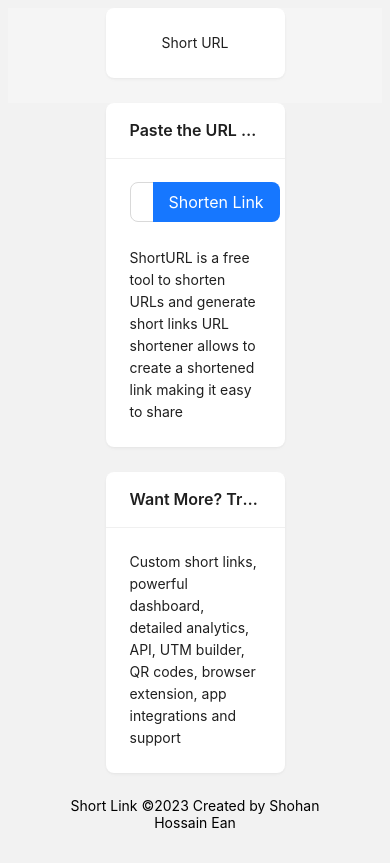
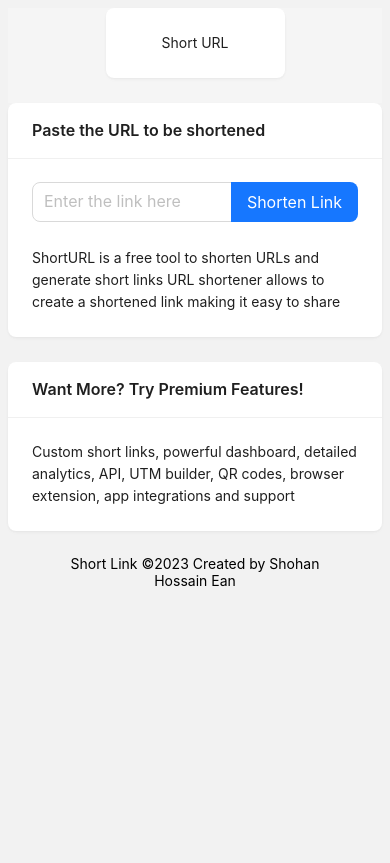
Before and after one commit to shohanean/lilliputl.ink, a Next.js app: page / in a window 390 px wide. Built offline with nearby package versions, Linux system fonts and the light colour scheme.

Commit message:
responsive issue solved

```diff
--- a/app/page.js
+++ b/app/page.js
@@ -1,12 +1,12 @@
 "use client";
-import { Input, Card, Col, Row } from "antd";
+import { Flex, Input, Card, Col, Row } from "antd";
 const { Search } = Input;
 
 export default function Home() {
   return (
     <>
-      <Row gutter={16}>
-        <Col span={12} offset={6}>
+      <Row gutter={16} justify="center">
+        <Col xs={24} xl={12}>
           <Card title="Paste the URL to be shortened" bordered={false}>
             <Search
               style={{ paddingBottom: "25px" }}
@@ -19,8 +19,8 @@ export default function Home() {
           </Card>
         </Col>
       </Row>
-      <Row gutter={16}>
-        <Col span={12} offset={6} style={{ paddingTop: "25px" }}>
+      <Row gutter={16} justify="center">
+        <Col xs={24} xl={12} style={{ paddingTop: "25px" }}>
           <Card title="Want More? Try Premium Features!" bordered={false}>
             Custom short links, powerful dashboard, detailed analytics, API, UTM
             builder, QR codes, browser extension, app integrations and support
```
